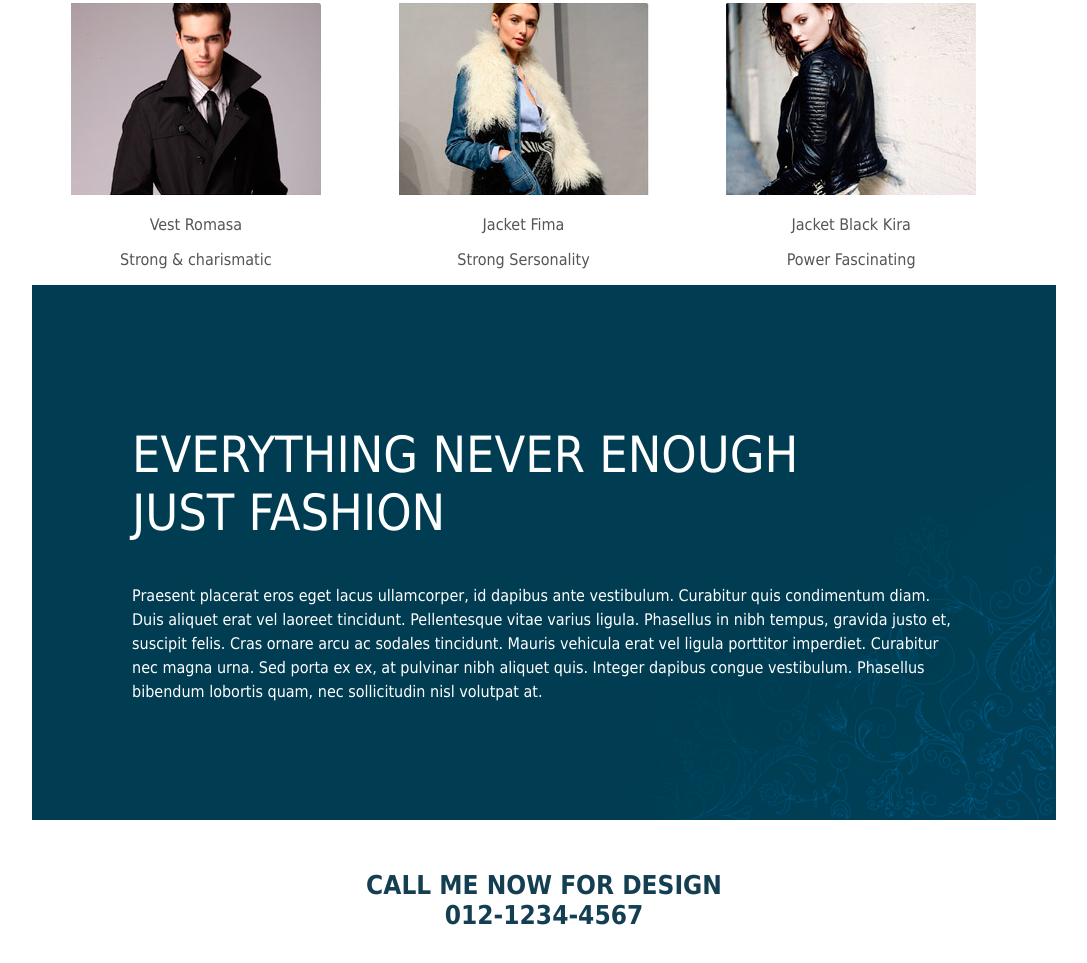
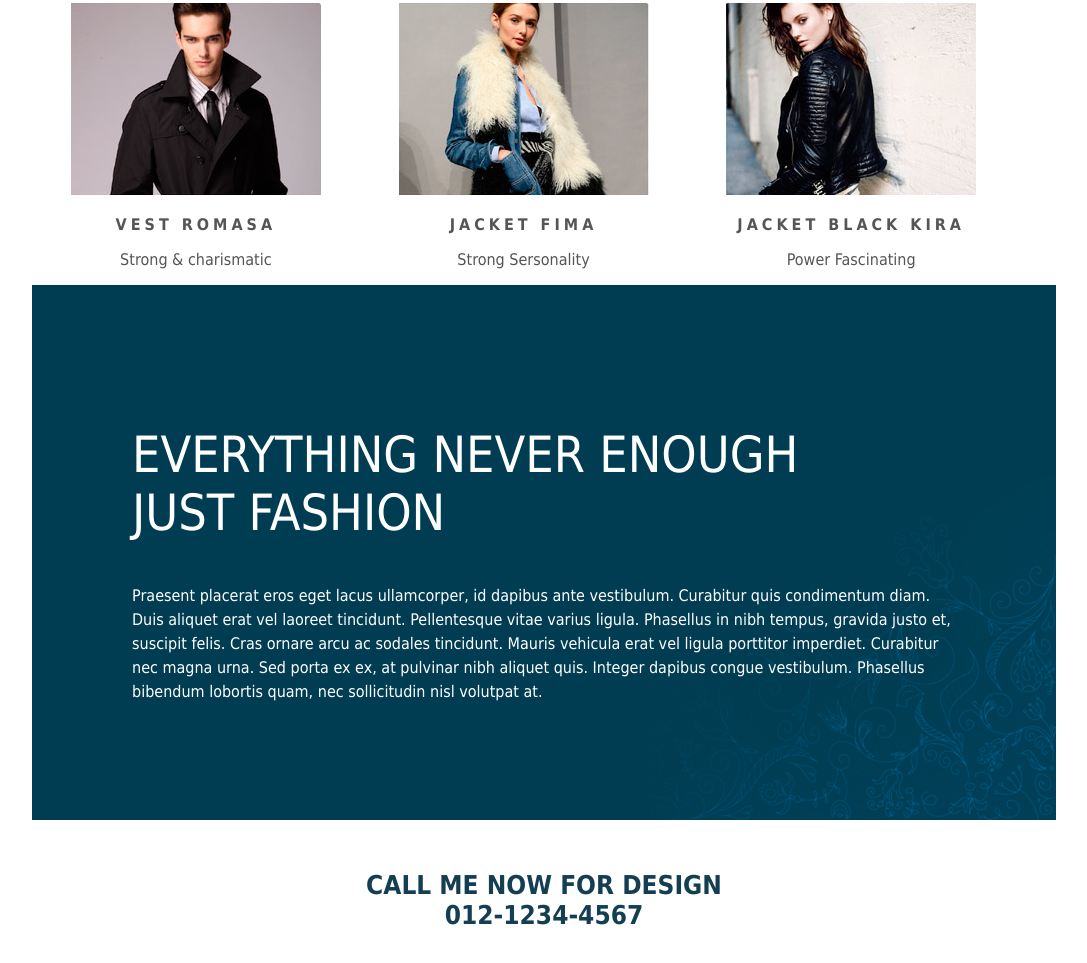
Before and after one commit to fabiohenrique26/projetoudemy, a plain HTML site: page index.html in a window 1280 px wide. Shown: the part 890-1853 px from the top of the page, without its empty margins (96-1183 px from the left). Drawn offline with Linux system fonts and the light colour scheme.

Commit message:
Update estilo.css

```diff
--- a/src/css/estilo.css
+++ b/src/css/estilo.css
@@ -79,7 +79,7 @@ body {
     text-align: center;
 }
 
-.galery-title {
+.gallery-title {
     text-transform: uppercase;
     letter-spacing: 4px;
     font-size: 16px;
```
